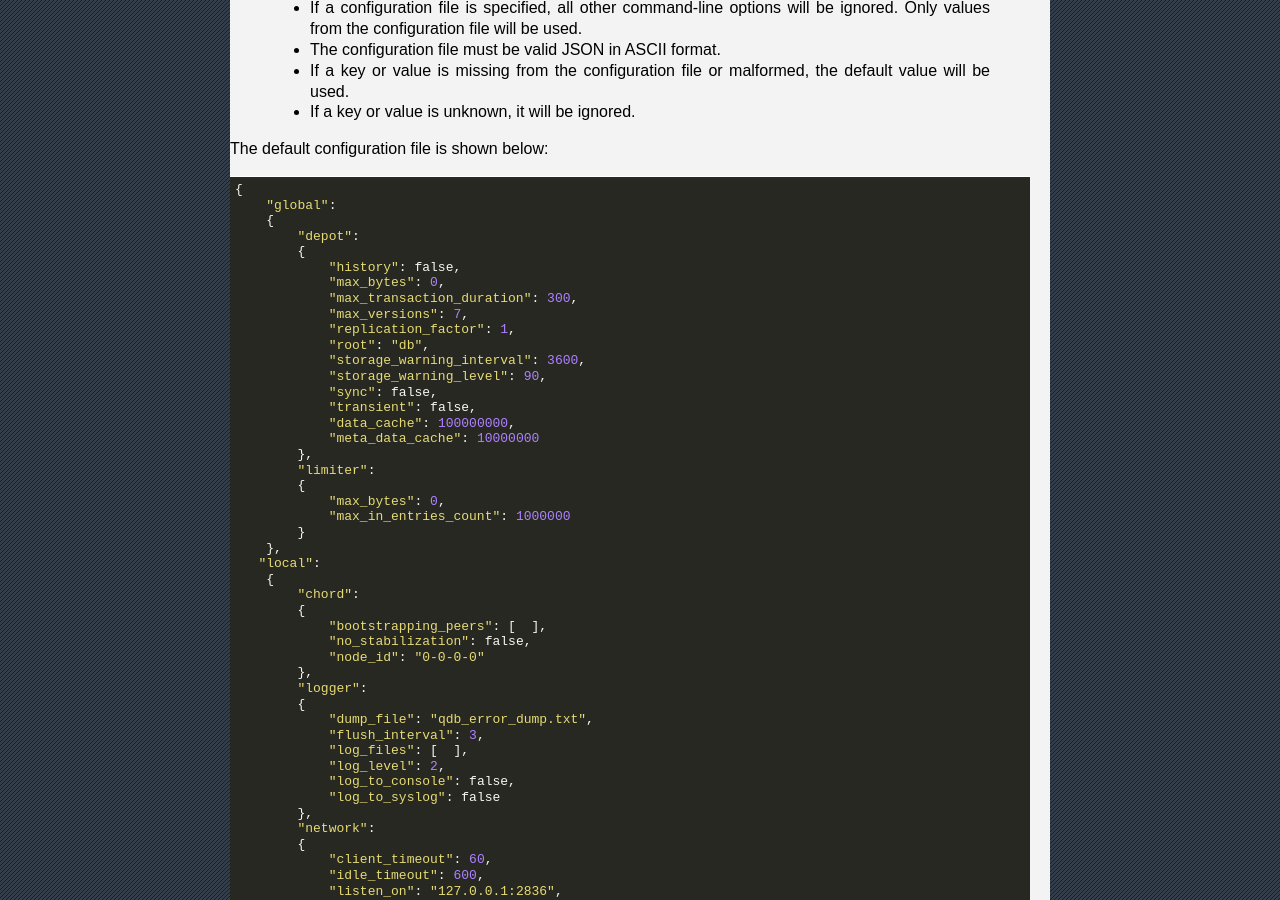
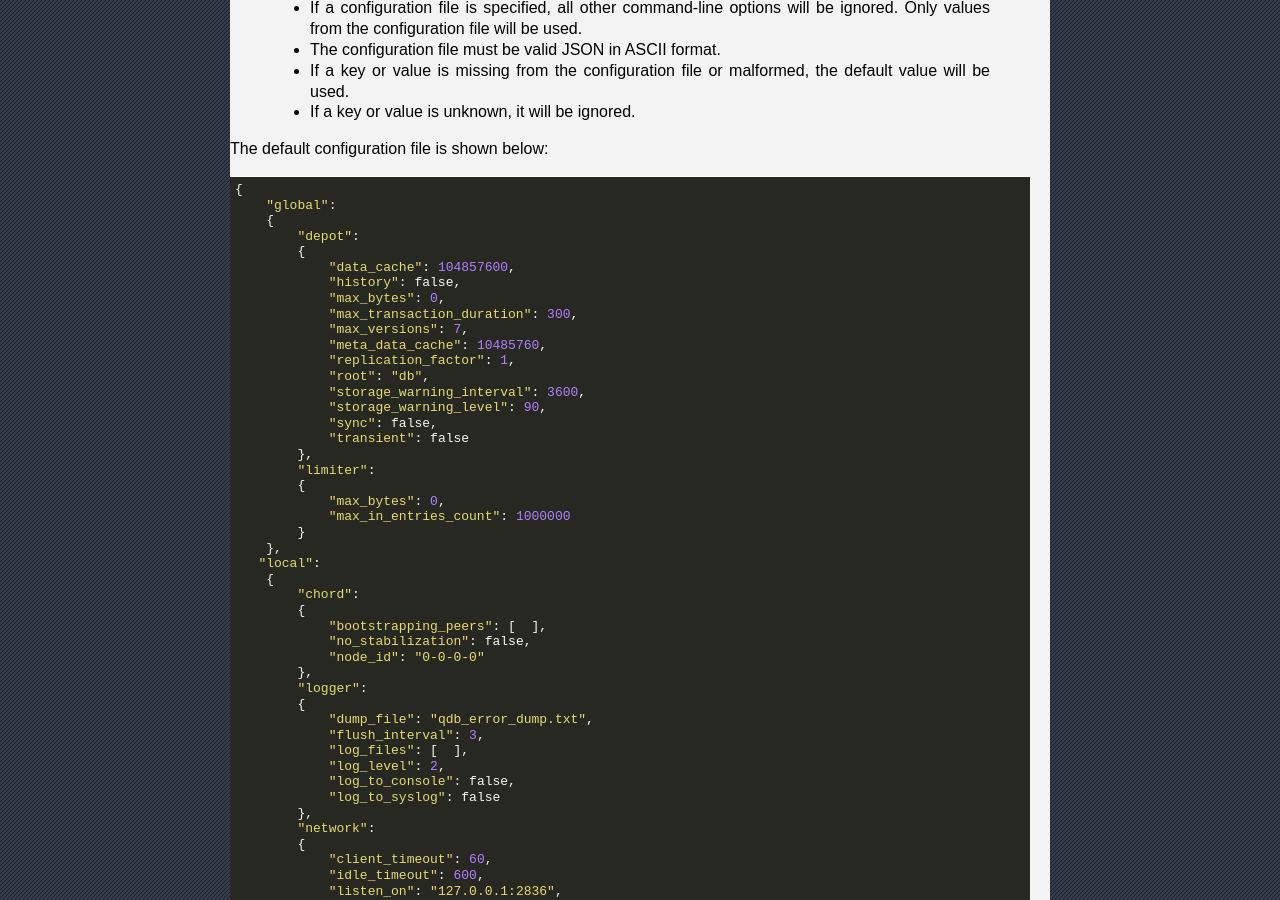
Before and after one commit to iltommi/qdb-documentation, a Sphinx documentation site: the page built from source/reference/qdbd.rst, in a window 1280 px wide and 900 px high, scrolled down 12108 px. Built offline with Sphinx 7.4.7, drawn with Linux system fonts in a browser that asks for light colours; formulas are drawn with MathJax 3; pages that are not in the unit, such as notebooks, are missing from menus.

Commit message:
Update data_cache and meta_data_cache values and conf file locations.

```diff
--- a/source/reference/qdbd.rst
+++ b/source/reference/qdbd.rst
@@ -590,18 +590,18 @@ The default configuration file is shown below::
         {
             "depot":
             {
+                "data_cache": 104857600,
                 "history": false,
                 "max_bytes": 0,
                 "max_transaction_duration": 300,
                 "max_versions": 7,
+                "meta_data_cache": 10485760,
                 "replication_factor": 1,
                 "root": "db",
                 "storage_warning_interval": 3600,
                 "storage_warning_level": 90,
                 "sync": false,
-                "transient": false,
-                "data_cache": 100000000,
-                "meta_data_cache": 10000000
+                "transient": false
             },
             "limiter":
             {
```
